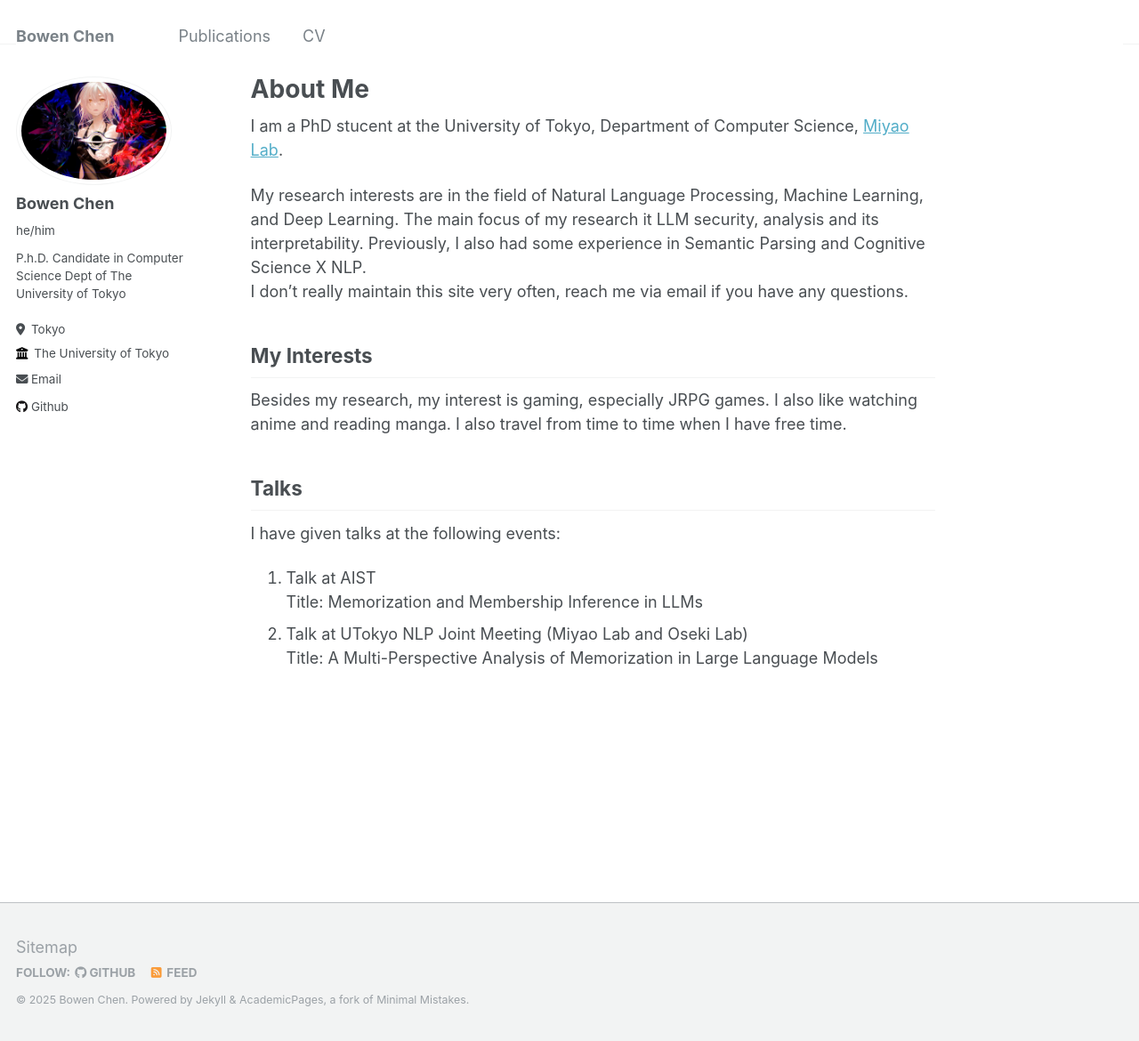
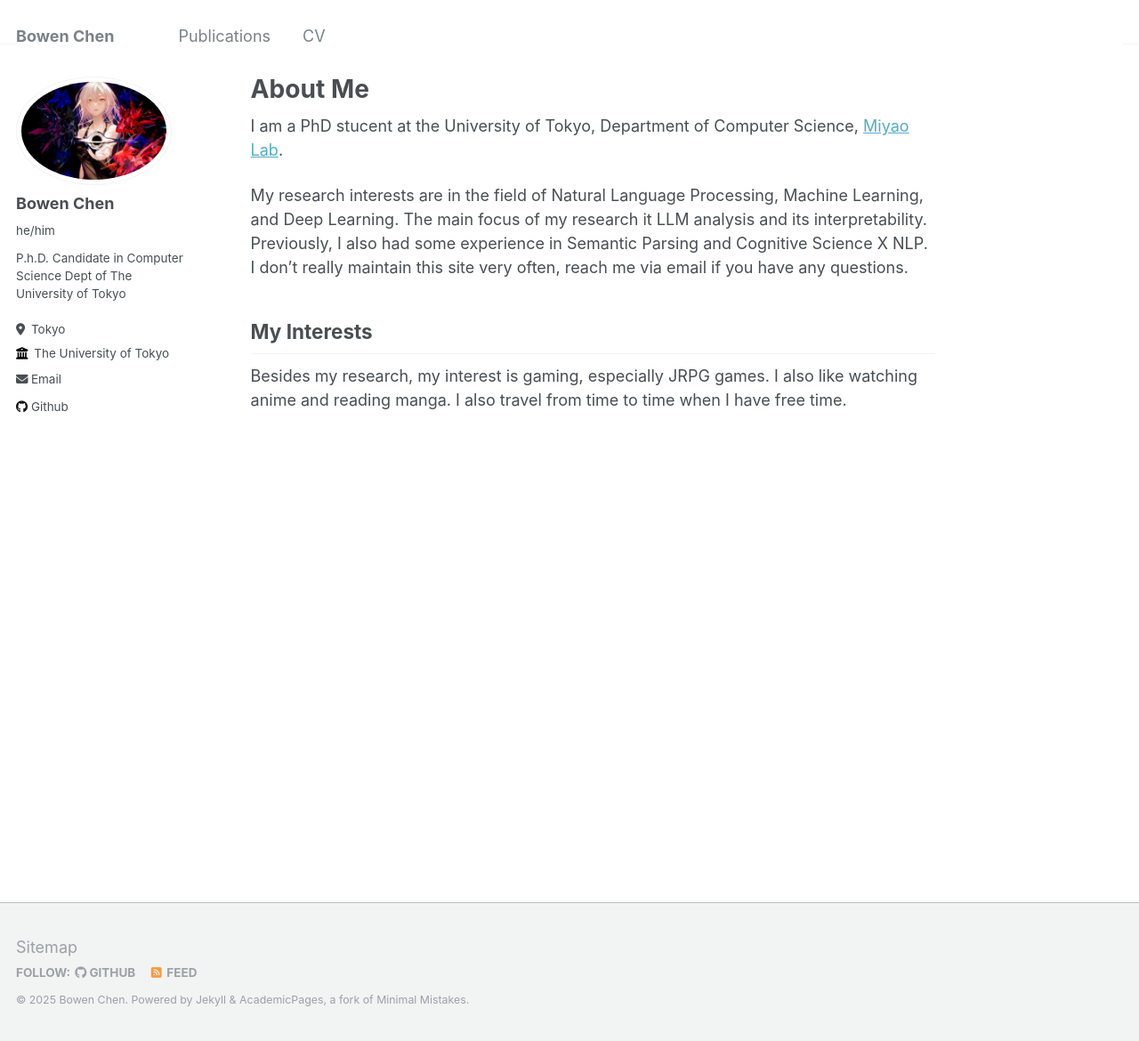
Before and after one commit to PosoSAgapo/PosoSAgapo.github.io, a Jekyll site: the page built from _pages/about.md, in a window 1280 px wide and 1170 px high. Shown: the whole window at 89% size. Built offline with Jekyll 4.4.1, drawn with Linux system fonts in a browser that asks for light colours.

Commit message:
update page

```diff
--- a/_pages/about.md
+++ b/_pages/about.md
@@ -11,18 +11,13 @@ redirect_from:
 
 I am a PhD stucent at the University of Tokyo, Department of Computer Science, [Miyao Lab](https://mynlp.is.s.u-tokyo.ac.jp/ja/index).
 
-My research interests are in the field of Natural Language Processing, Machine Learning, and Deep Learning. The main focus of my research it LLM security, analysis and its interpretability. Previously, I also had some experience in Semantic Parsing and Cognitive Science X NLP.
+My research interests are in the field of Natural Language Processing, Machine Learning, and Deep Learning.
+The main focus of my research it LLM analysis and its interpretability.
+Previously, I also had some experience in Semantic Parsing and Cognitive Science X NLP.
 I don't really maintain this site very often, reach me via email if you have any questions.
 
 My Interests
 ------
 Besides my research, my interest is gaming, especially JRPG games.
-I also like watching anime and reading manga. I also travel from time to time when I have free time.
-
-Talks
-------
-I have given talks at the following events:
-1. Talk at AIST
-    Title: Memorization and Membership Inference in LLMs
-2. Talk at UTokyo NLP Joint Meeting (Miyao Lab and Oseki Lab)
-    Title: A Multi-Perspective Analysis of Memorization in Large Language Models
+I also like watching anime and reading manga.
+I also travel from time to time when I have free time.
```
Also changed, not shown: _pages/cv.md (+1 -1 lines), 1 other file.
